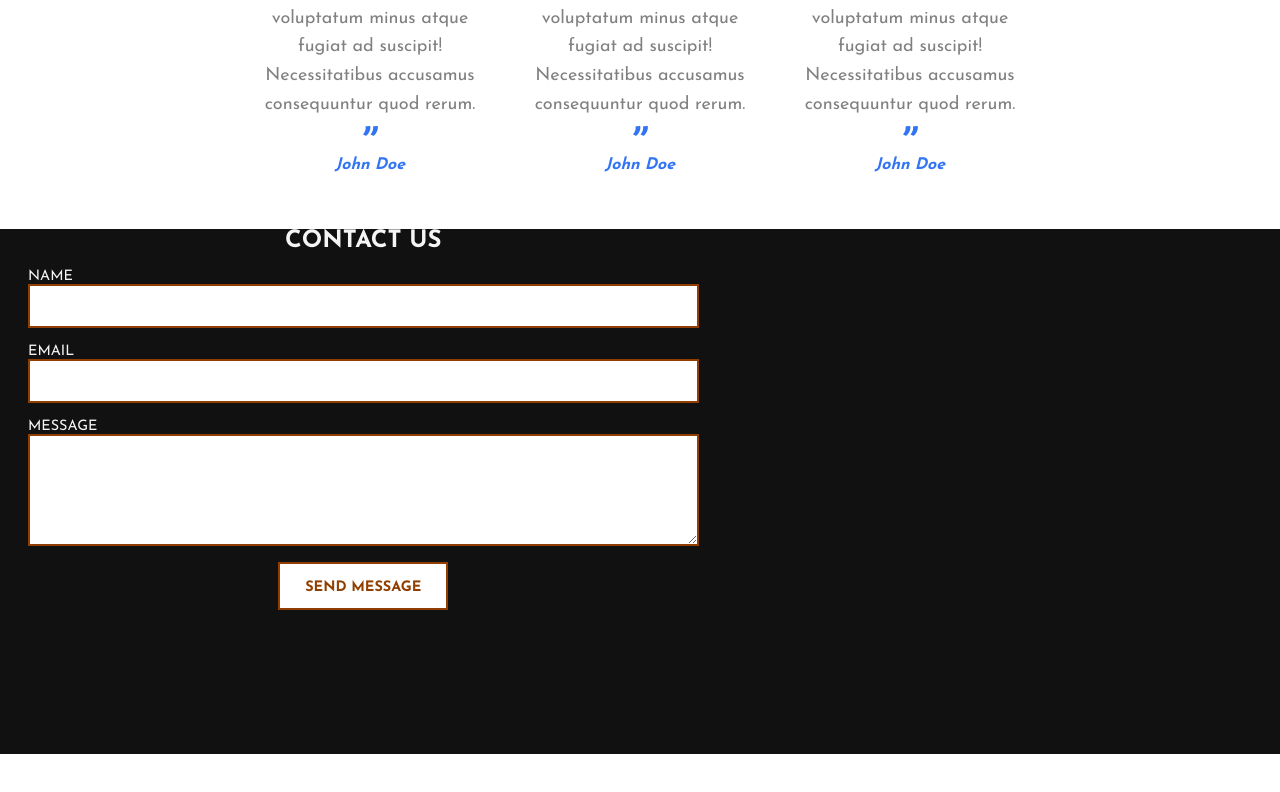
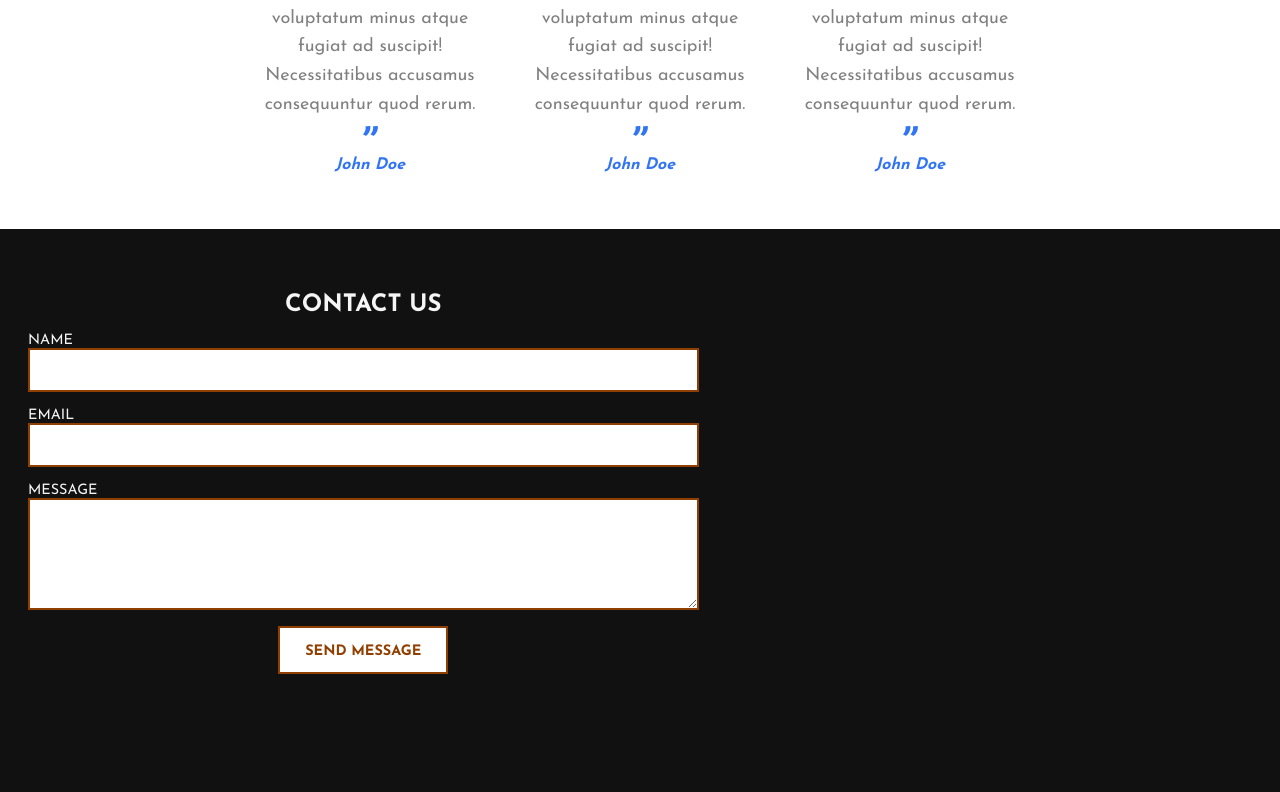
Before and after one commit to SmilinJasper/Gym-Website, a React (Create React App) app: page / in a window 1280 px wide. Shown: the part 2353-3145 px from the top of the page. Before the commit the page ends 3107 px from the top, so only its background shows below. Built offline with nearby package versions, Linux system fonts and the light colour scheme.

Commit message:
change-layout-of-footer-contact-us-section

```diff
--- a/src/components/footerContactForm.css
+++ b/src/components/footerContactForm.css
@@ -1,4 +1,4 @@
-.contact-form {
+.footer-contact-form {
     width: 100%;
     display: -webkit-box;
     display: -ms-flexbox;
--- a/src/components/footerContactForm.jsx
+++ b/src/components/footerContactForm.jsx
@@ -7,7 +7,7 @@ class FooterContactForm extends Component {
 
         <React.Fragment>
 
-            <form action="POST" id="contact-form" class="contact-form">
+            <form action="POST" id="contact-form" class="footer-contact-form">
 
             <div class="field">
                 <label for="from-name">Name</label>
--- a/src/components/footerContactUsSection.jsx
+++ b/src/components/footerContactUsSection.jsx
@@ -8,7 +8,7 @@ class FooterContactUsSection extends Component {
 
         <React.Fragment>
 
-            <section class="footer-contact-section">
+            <section class="footer-contact-us-section">
 
             <h2>
                 Contact Us
```
